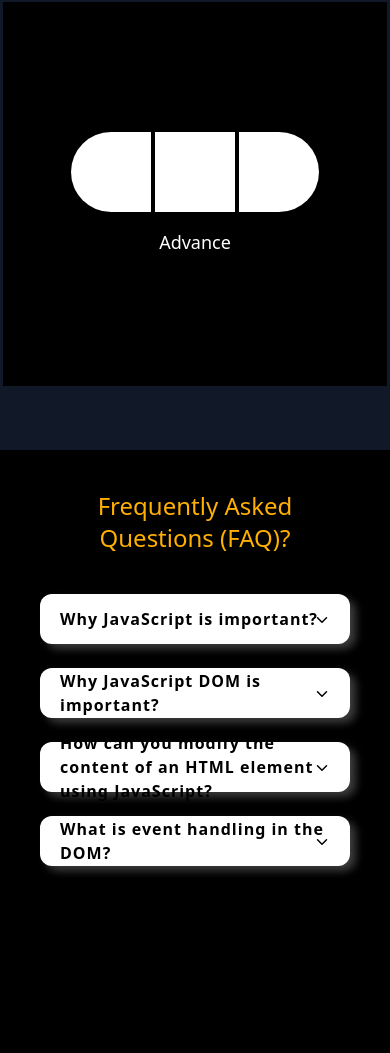
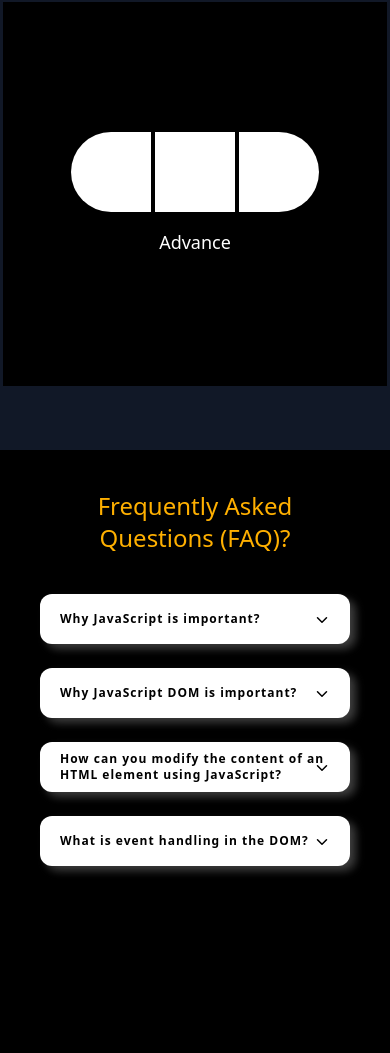
Before and after one commit to Mushkir/javascript-dom-landing-page-idea, a website built with Vite: page index.html in a window 390 px wide. Shown: the part 1842-2895 px from the top of the page. After the commit the page ends 2812 px from the top, so only its background shows below. Built offline with nearby package versions, Linux system fonts and the light colour scheme.

Commit message:
FAQ bug fixes

```diff
--- a/index.html
+++ b/index.html
@@ -124,7 +124,7 @@
     </section>
 
     <!-- Frequently Asked Question -->
-    <section class="bg-black pb-96 px-10 pt-10">
+    <section class="bg-black pb-16 px-10 pt-10">
       <p class="text-hex-yellow text-center text-2xl mb-10">Frequently Asked Questions (FAQ)?</p>
       <div class="flex flex-col space-y-6 justify-center">
         <!-- Quiz -->
@@ -134,7 +134,7 @@
           <input type="checkbox" name="" id="input" class="absolute peer opacity-0">
 
           <!-- Heading -->
-          <label for="input" class="text-black font-semibold tracking-[1px] mx-[20px] h-[50px] cursor-pointer flex items-center">
+          <label for="input" class=" text-xs sm:text-base  text-black font-semibold tracking-[1px] mx-[20px] h-[50px] cursor-pointer flex items-center">
             Why JavaScript is important?</label>
 
           <!-- Arrow -->
@@ -144,7 +144,7 @@
 
           <!-- Content -->
           <div class=" bg-white max-h-0 peer-checked:max-h-full rounded-b-lg">
-            <p class="text-black p-[20px]">
+            <p class="text-black p-[20px] text-xs sm:text-base">
               JavaScript is important because it's the primary language for web development, enabling interactive and
               dynamic web pages, cross-platform compatibility, and a vast ecosystem of libraries and frameworks, making
               it essential for creating modern web applications.
@@ -160,7 +160,7 @@
           <input type="checkbox" name="" id="inp" class="absolute peer opacity-0">
 
           <!-- Heading -->
-          <label for="inp" class="text-black font-semibold tracking-[1px] mx-[20px] h-[50px] flex items-center cursor-pointer">
+          <label for="inp" class="text-xs sm:text-base text-black font-semibold tracking-[1px] mx-[20px] h-[50px] flex items-center cursor-pointer">
             Why JavaScript DOM is important?</label>
 
           <!-- Arrow -->
@@ -170,7 +170,7 @@
 
           <!-- Content -->
           <div class=" bg-white max-h-0 peer-checked:max-h-full rounded-b-lg">
-            <p class="text-black p-[20px]">
+            <p class="text-black p-[20px] text-xs sm:text-base">
               JavaScript DOM (Document Object Model) is important because it allows dynamic manipulation of web page content and structure, enabling interactive and responsive web applications.
             </p>
           </div>
@@ -184,7 +184,7 @@
           <input type="checkbox" name="" id="input-3rd" class="absolute peer opacity-0">
 
           <!-- Heading -->
-          <label for="input-3rd" class="text-black font-semibold tracking-[1px] mx-[20px] h-[50px] flex items-center cursor-pointer">
+          <label for="input-3rd" class="text-xs sm:text-base text-black font-semibold tracking-[1px] mx-[20px] h-[50px] flex items-center cursor-pointer">
             How can you modify the content of an HTML element using JavaScript?</label>
 
           <!-- Arrow -->
@@ -194,7 +194,7 @@
 
           <!-- Content -->
           <div class=" bg-white max-h-0 peer-checked:max-h-full rounded-b-lg">
-            <p class="text-black p-[20px]">
+            <p class="text-black p-[20px] text-xs sm:text-base">
               You can use properties like innerHTML or textContent to set the content of an HTML element in the DOM.
             </p>
           </div>
@@ -208,7 +208,7 @@
           <input type="checkbox" name="" id="input-4th" class="absolute peer opacity-0">
 
           <!-- Heading -->
-          <label for="input-4th" class="text-black font-semibold tracking-[1px] mx-[20px] h-[50px] flex items-center cursor-pointer">
+          <label for="input-4th" class="text-xs sm:text-base text-black font-semibold tracking-[1px] mx-[20px] h-[50px] flex items-center cursor-pointer">
             What is event handling in the DOM?</label>
 
           <!-- Arrow -->
@@ -218,7 +218,7 @@
 
           <!-- Content -->
           <div class=" bg-white max-h-0 peer-checked:max-h-full rounded-b-lg">
-            <p class="text-black p-[20px]">
+            <p class="text-black p-[20px] text-xs sm:text-base">
               Event handling in the DOM involves listening for user actions like clicks and keypresses and executing JavaScript code in response. This enables user interaction in web applications.
             </p>
           </div>
@@ -228,6 +228,11 @@
 
     </section>
   </main>
+
+  <footer>
+
+  </footer>
+
 
   <script type="module" src="https://unpkg.com/ionicons@7.1.0/dist/ionicons/ionicons.esm.js"></script>
   <script nomodule src="https://unpkg.com/ionicons@7.1.0/dist/ionicons/ionicons.js"></script>
```
Also changed, not shown: dist/index.html, 4 other files.
